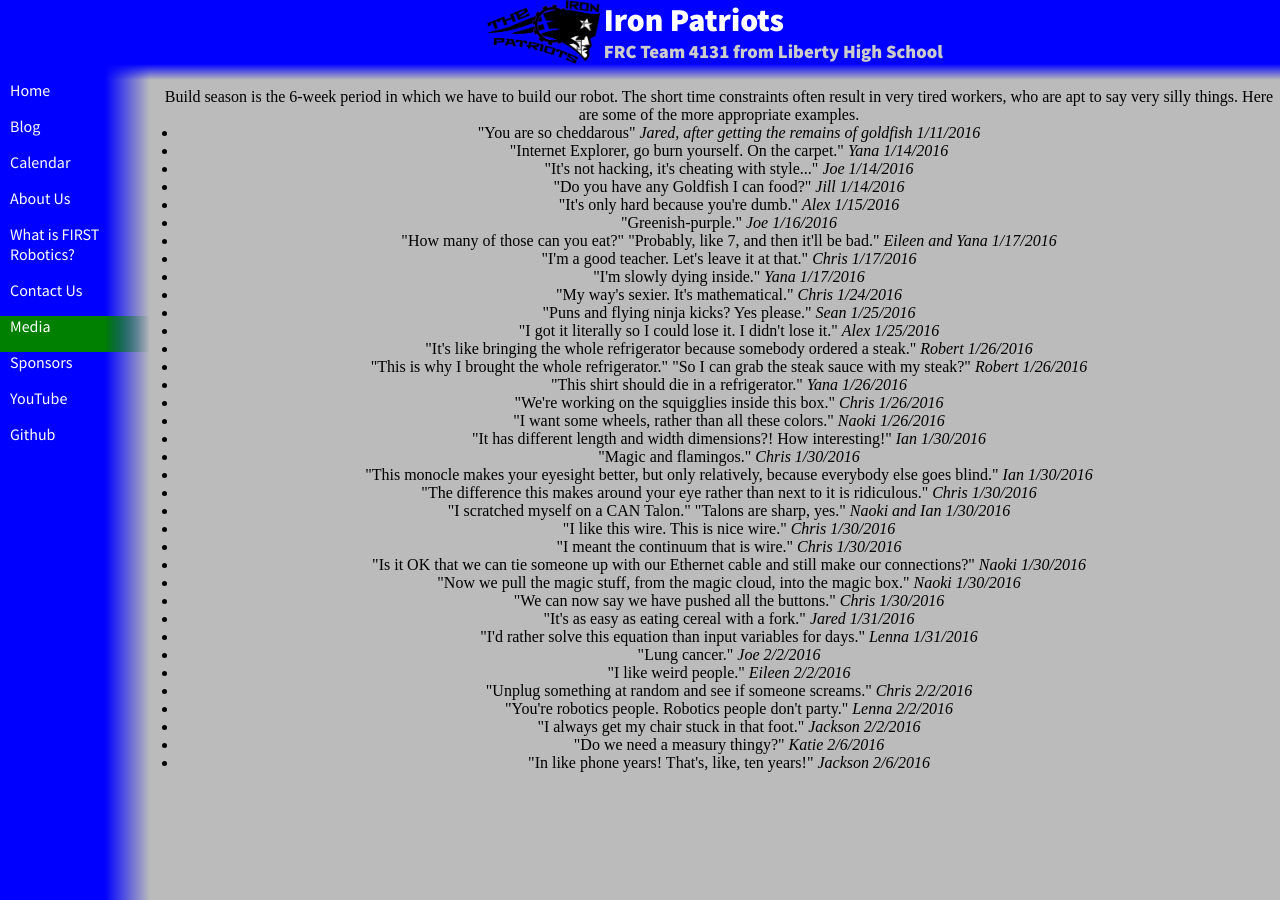
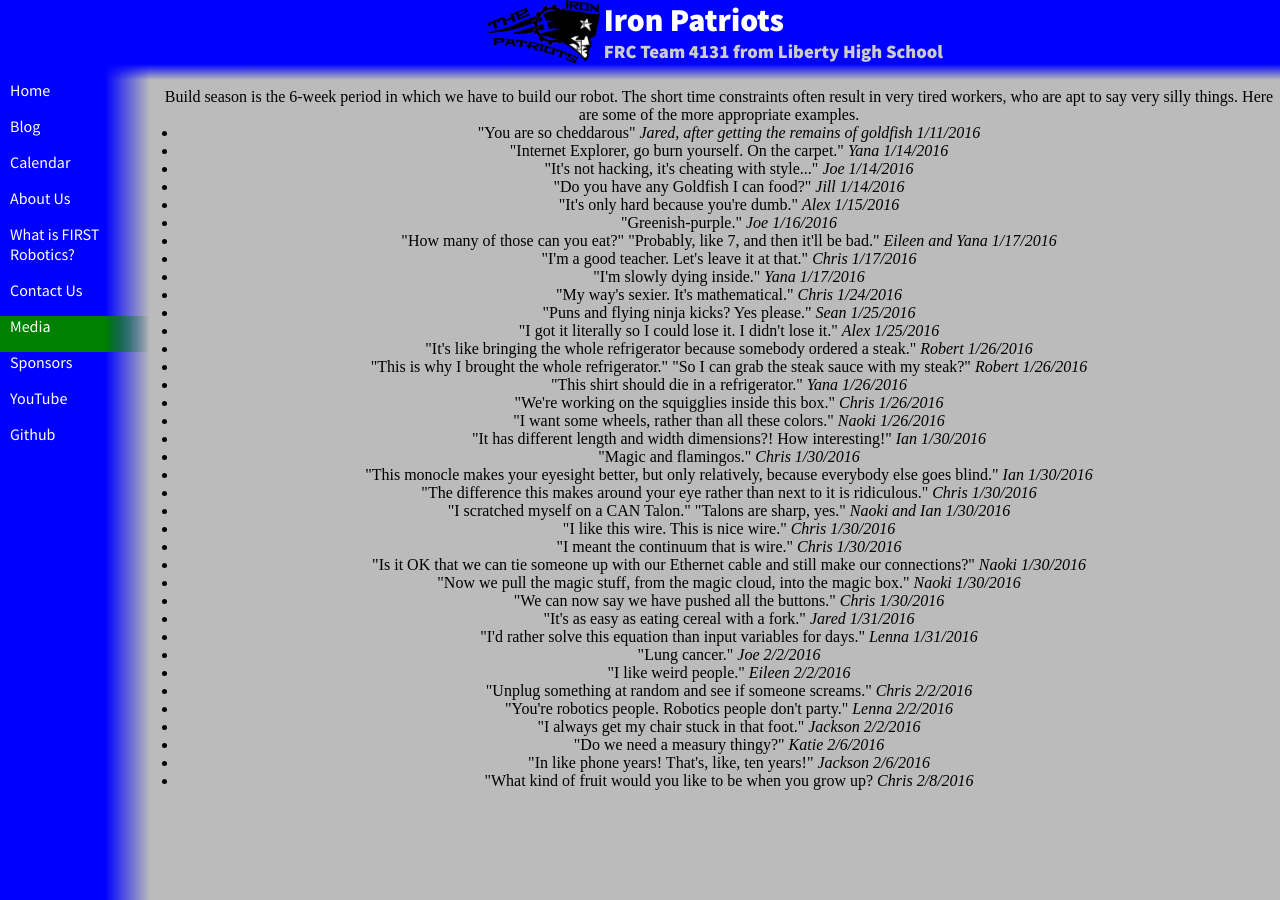
Before and after one commit to katiebugmoon/FRC4131.github.io, a Jekyll site: the page built from media/2016/quotes.html, in a window 1280 px wide. Built offline with Jekyll 4.4.1, drawn with Linux system fonts in a browser that asks for light colours; nearby versions of some CDN libraries.

Commit message:
Update quotes.html

```diff
--- a/media/2016/quotes.html
+++ b/media/2016/quotes.html
@@ -40,5 +40,6 @@ title: Build Season 2016 Quotes
 	<li>"I always get my chair stuck in that foot." <i>Jackson 2/2/2016</i></li>
 	<li>"Do we need a measury thingy?" <i>Katie 2/6/2016</i></li>
 	<li>"In like phone years! That's, like, ten years!" <i>Jackson 2/6/2016</i></li>
+	<li>"What kind of fruit would you like to be when you grow up? <i>Chris 2/8/2016</i></li>
 </ul>
 <center>
```
